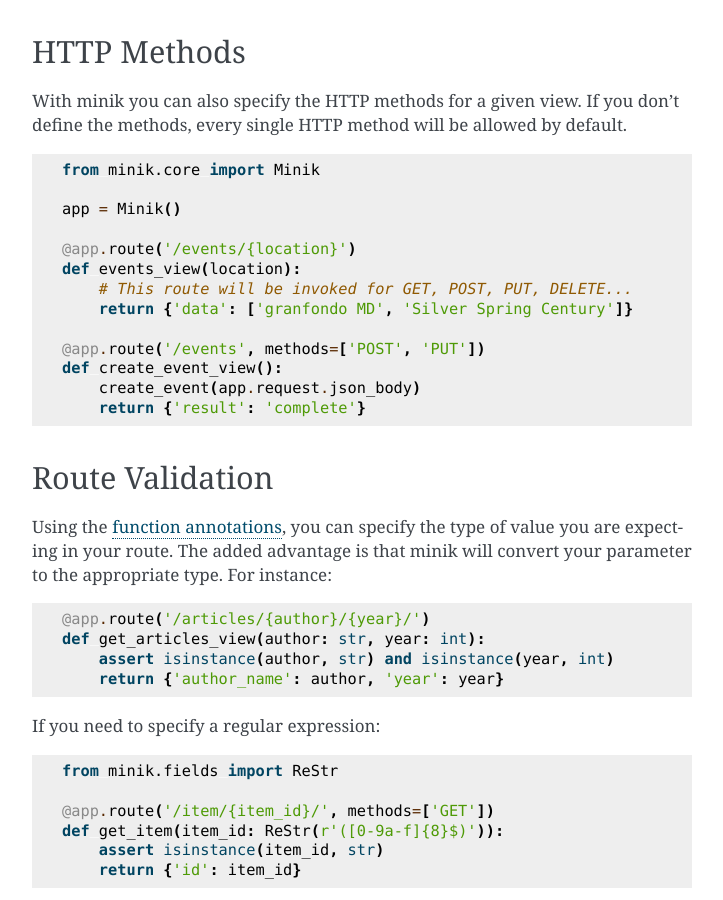
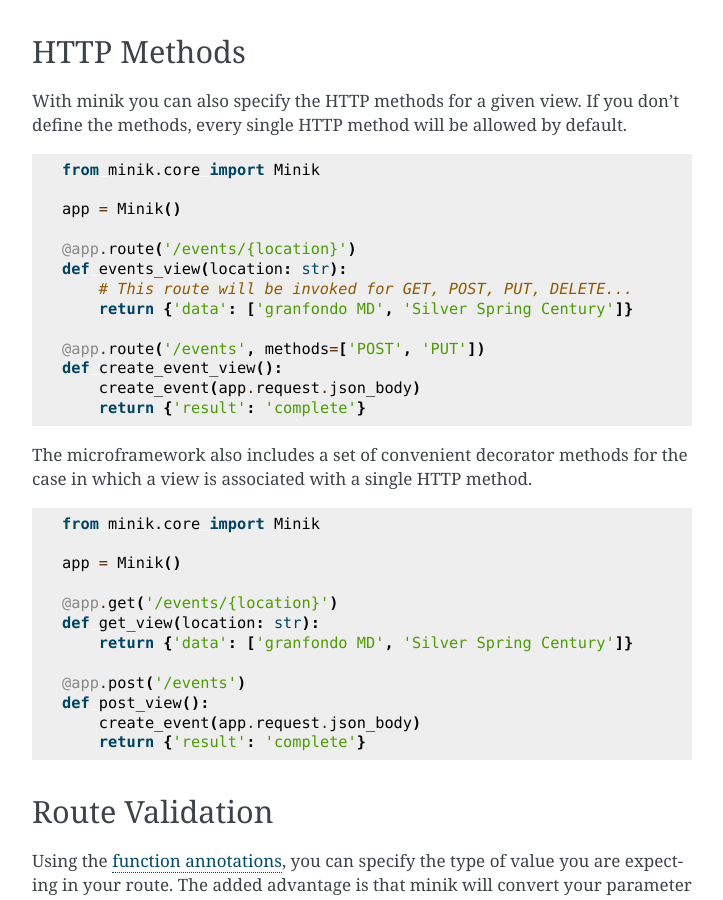
Before and after one commit to eabglobal/minik, a Sphinx documentation site: the page built from docs/index.rst, in a window 1280 px wide and 900 px high, scrolled down 584 px. Shown: the whole window, without its empty margins (388-1111 px from the left). Built offline with Sphinx 7.4.7, drawn with Linux system fonts in a browser that asks for light colours.

Commit message:
Updating docs

```diff
--- a/docs/index.rst
+++ b/docs/index.rst
@@ -38,7 +38,7 @@
     app = Minik()
 
     @app.route('/events/{location}')
-    def events_view(location):
+    def events_view(location: str):
         # This route will be invoked for GET, POST, PUT, DELETE...
         return {'data': ['granfondo MD', 'Silver Spring Century']}
 
@@ -46,6 +46,25 @@
     def create_event_view():
         create_event(app.request.json_body)
         return {'result': 'complete'}
+
+The microframework also includes a set of convenient decorator methods for the
+case in which a view is associated with a single HTTP method.
+
+.. code-block:: python
+
+    from minik.core import Minik
+
+    app = Minik()
+
+    @app.get('/events/{location}')
+    def get_view(location: str):
+        return {'data': ['granfondo MD', 'Silver Spring Century']}
+
+    @app.post('/events')
+    def post_view():
+        create_event(app.request.json_body)
+        return {'result': 'complete'}
+
 
 Route Validation
 ****************
```
Also changed, not shown: README.rst (+19 -2 lines), 1 other file.
